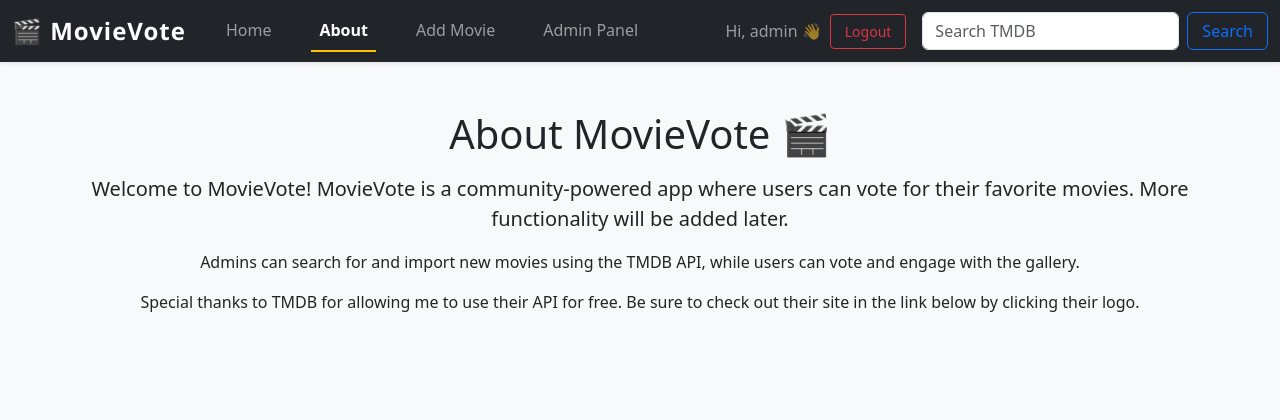
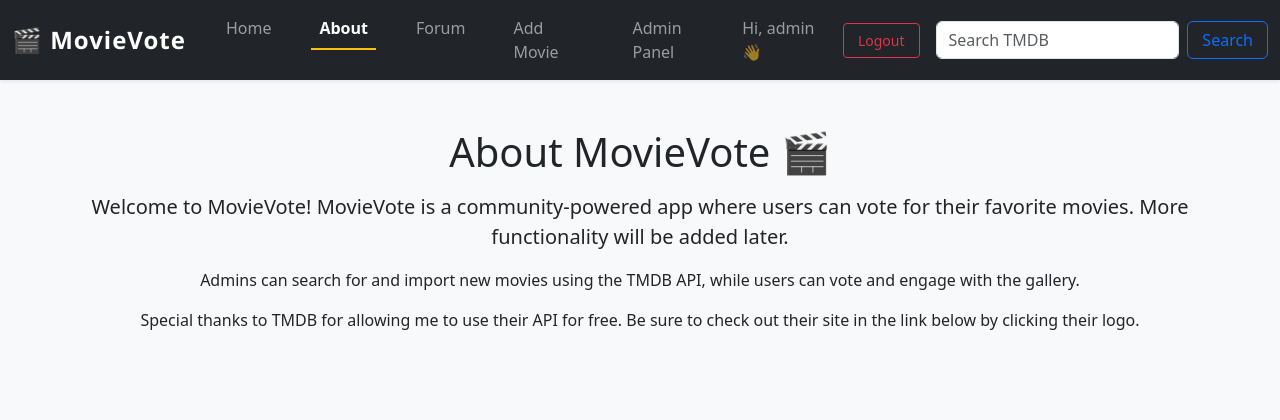
Before and after one commit to JSaumat/finalprojectJoseSaumat, a Django app: page /about/ in a window 1280 px wide. Shown: the top 420 px of the page. Run offline with Django 5.2, Linux system fonts and the light colour scheme; a user stored in the database is signed in.

Commit message:
Added a forum link to the navigation bar.

```diff
--- a/movies/templates/movies/base.html
+++ b/movies/templates/movies/base.html
@@ -61,6 +61,12 @@
       <li class="nav-item">
           <a class="nav-link {% if request.path == '/about/' %}active{% endif %}" href="{% url 'movies:about' %}">
             About
+          </a>
+      </li>
+
+      <li class="nav-item">
+          <a class="nav-link {% if request.resolver_match.namespace == 'forum' %}active{% endif %}" href="{% url 'forum:index' %}">
+              Forum
           </a>
       </li>
 
```
